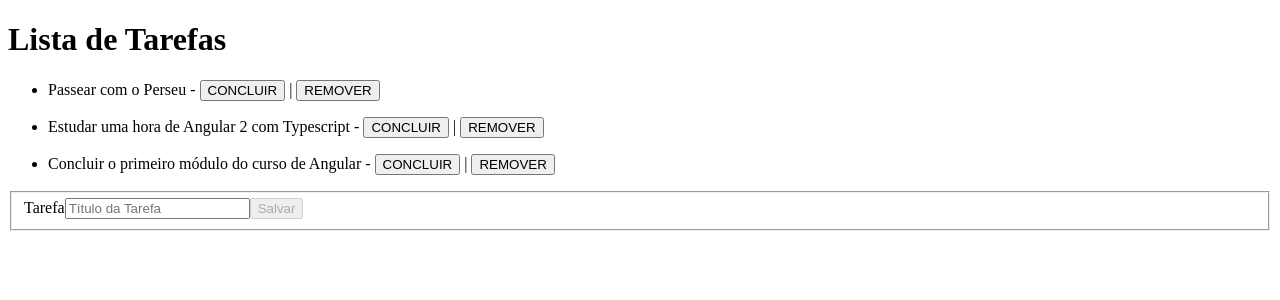
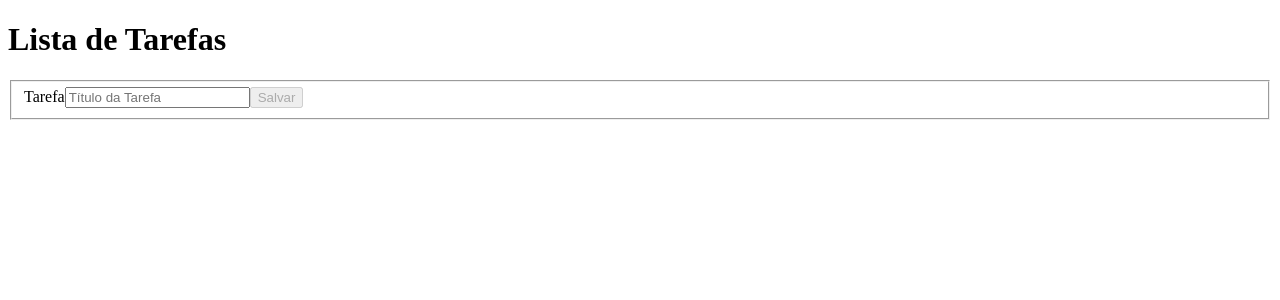
Before and after one commit to gabrielbugarelli/todo-app-angular, an Angular app: page / in a window 1280 px wide. Shown: the top 300 px of the page. Built offline with nearby package versions, Linux system fonts and the light colour scheme.

Commit message:
feat: method implementation to save tasks

```diff
--- a/src/app/app.component.ts
+++ b/src/app/app.component.ts
@@ -21,17 +21,26 @@ export class AppComponent {
       ])]
     });
 
-    this.todos.push(new Todo(1, "Passear com o Perseu", false));
-    this.todos.push(new Todo(2, "Estudar uma hora de Angular 2 com Typescript", false));
-    this.todos.push(new Todo(3, "Concluir o primeiro módulo do curso de Angular", false));
+    this.load();
   }
 
   add() {
     const title = this.form.controls['title'].value;
     const id = this.todos.length + Math.random();
     this.todos.push(new Todo(id, title, false));
+    this.save();
 
     this.form.reset();
+  }
+
+  save() {
+    const data = JSON.stringify(this.todos);
+    localStorage.setItem("todos", data);
+  }
+
+  load() {
+    const data = localStorage.getItem("todos");
+    this.todos = JSON.parse(data!);
   }
 
   remove(todo: Todo) {
@@ -40,13 +49,19 @@ export class AppComponent {
     if(index !== -1) {
       this.todos.splice(index, 1);
     }
+
+    this.save();
   }
 
   markAsDone(todo: Todo) {
     todo.done = true;
+
+    this.save();
   }
 
   markAsUndone(todo: Todo) {
     todo.done = false;
+
+    this.save();
   }
 }
```
